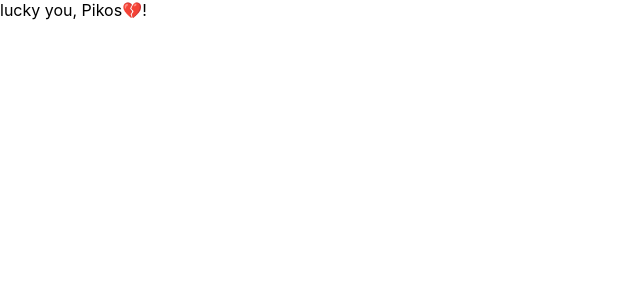
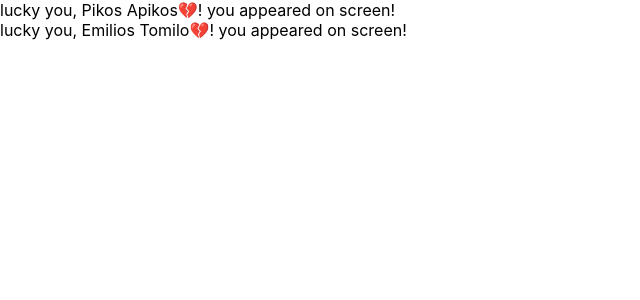
Before and after one commit to jethronap/React-leafletMap, a React (Create React App) app: page / in a window 1280 px wide. Shown: the top 300 px of the page, without its empty margins (0-640 px from the left). Built offline with nearby package versions, Linux system fonts and the light colour scheme.

Commit message:
enxtended the functionality of hello component

```diff
--- a/src/components/hello.js
+++ b/src/components/hello.js
@@ -2,7 +2,13 @@ import React from "react";
 
 class Hello extends React.Component {
     render() {
-        return <div>lucky you, { this.props.name }<span role="img" aria-label="broken-heart">💔</span>!</div>;
+        return (
+            <div>
+                lucky you, {this.props.name} {this.props.lname}
+                <span role="img" aria-label="broken-heart">💔</span>!
+                you appeared on screen!
+        </div>
+        );
     }
 }
 
--- a/src/index.js
+++ b/src/index.js
@@ -6,7 +6,10 @@ import * as serviceWorker from './serviceWorker';
 import Hello from './components/hello';
 
 // create a variable of the component: name -> props, new instance of Hello class.
-const root = <Hello name="Pikos" />;
+const root = <div>
+    <Hello name="Pikos" lname="Apikos" />
+    <Hello name="Emilios" lname="Tomilo" />
+</div>;
 // render the variable:
 ReactDOM.render(root, document.getElementById('root'));
 
```
